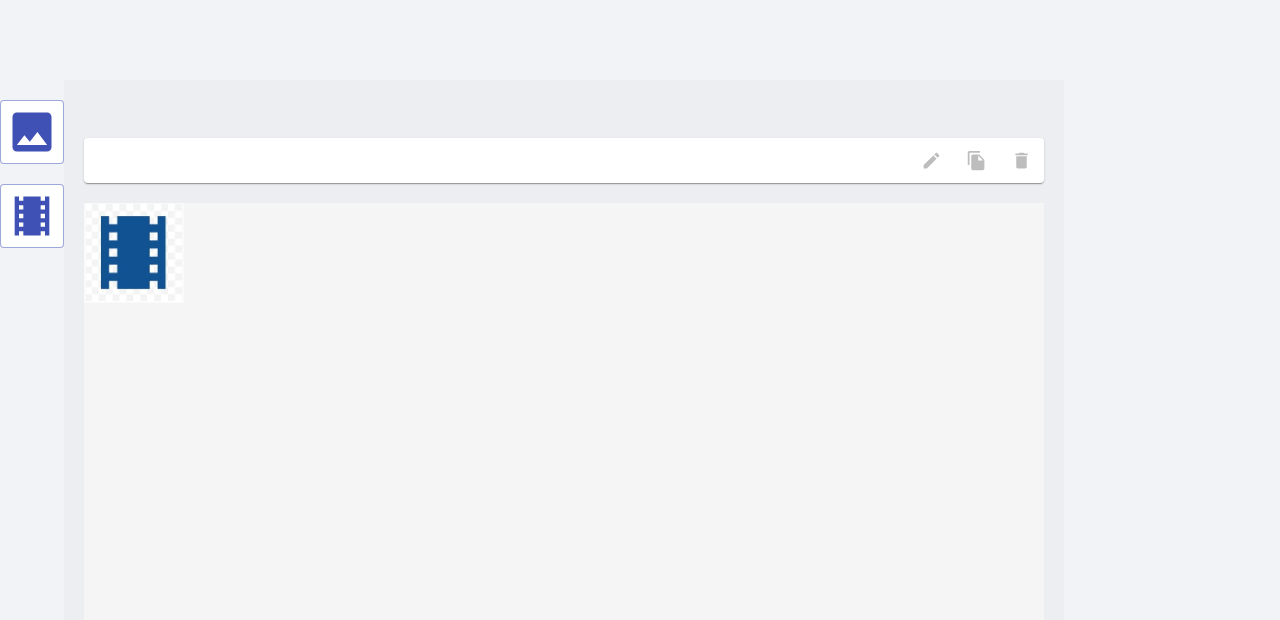
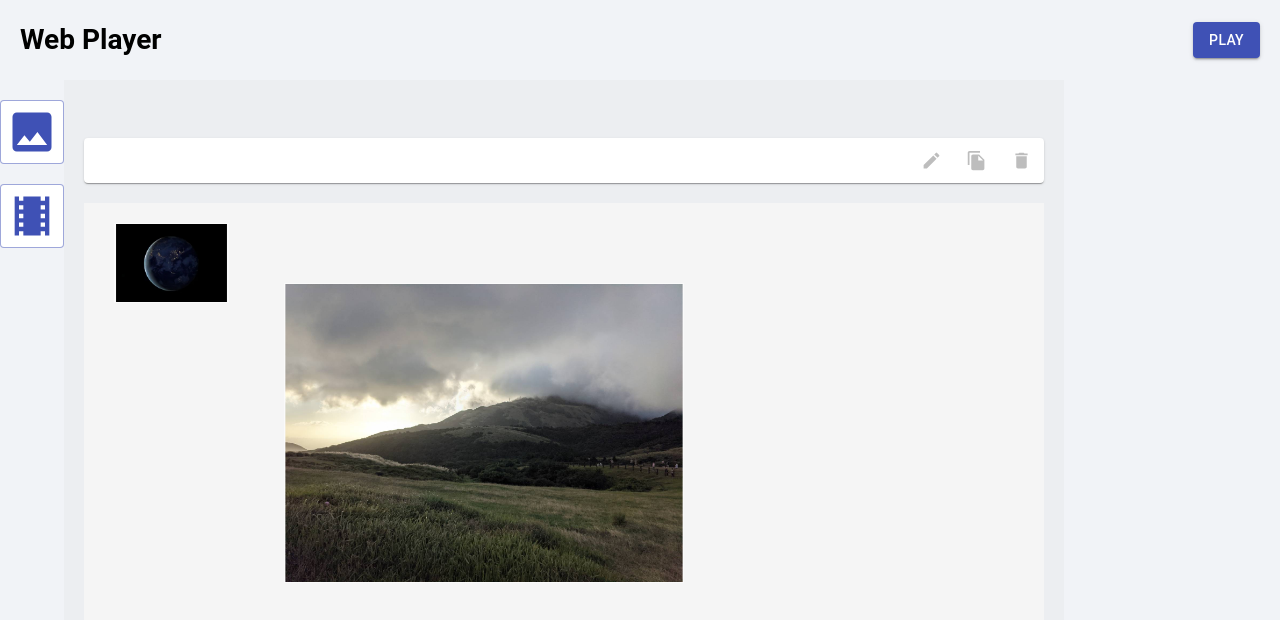
Before and after one commit to MuJungHo/web-signage, a React app: page / in a window 1280 px wide. Shown: the top 620 px of the page. Built offline with nearby package versions, Linux system fonts and the light colour scheme.

Commit message:
播放畫面

```diff
--- a/src/Editor.js
+++ b/src/Editor.js
@@ -9,15 +9,25 @@ import moment from 'moment'
 export default () => {
   const [layers, setLayers] = React.useState([{
     id: 1,
-    width: 100,
-    height: 100,
-    top: 0,
-    left: 0,
+    width: 115,
+    height: 80,
+    top: 20,
+    left: 30,
     data: {
       type: 'video',
-      id: 0
+      id: 1
     }
-  }
+  },{
+    id: 2,
+    width: 400,
+    height: 300,
+    top: 80,
+    left: 200,
+    data: {
+      type: 'image',
+      id: 1
+    }
+  },
   ])
   const [activeLayerID, setActiveLayerID] = React.useState()
   const handleAddLayer = type => {
@@ -41,7 +51,7 @@ export default () => {
       height: '100vh',
       backgroundColor: 'rgba(74,91,117,.1)'
     }}>
-      <Header />
+      <Header layers={layers}/>
       <div style={{
         width: '100%',
         display: 'flex',
--- a/src/components/Header.js
+++ b/src/components/Header.js
@@ -1,10 +1,22 @@
 import React from 'react'
-export default () => {
+import {
+  Button,
+} from '@material-ui/core'
+import Player from './Player'
+export default ({ layers }) => {
+  const [isDialogOpen, setDialogOpen] = React.useState(false)
   return (
     <div style={{
       height: 80,
-      backgroundColor: '#f1f3f7'
+      backgroundColor: '#f1f3f7',
+      display: 'flex',
+      alignItems: 'center',
+      padding: '0 20px'
     }}>
+      <h1>Web Player</h1>
+      <div style={{ flex: 1 }}></div>
+      <Button variant="contained" color="primary" onClick={() => setDialogOpen(true)}>Play</Button>
+      <Player isDialogOpen={isDialogOpen} setDialogOpen={setDialogOpen} layers={layers} />
     </div>
   )
 }
--- /dev/null
+++ b/src/components/Player.js
@@ -0,0 +1,61 @@
+import React from 'react'
+import {
+  Dialog,
+  IconButton
+} from '@material-ui/core'
+import CloseIcon from '@material-ui/icons/Close';
+const VideoLayer = ({ layer }) => {
+  const zoom = window.innerWidth / 960
+  return (
+    <video width={layer.width * zoom} height={layer.height * zoom} autoPlay>
+      <source src={`./assets/videos/${layer.data.id}.mp4`} type="video/mp4" />
+    </video>
+  )
+}
+const ImageLayer = ({ layer }) => {
+  const zoom = window.innerWidth / 960
+  return (
+    <img
+      src={`./assets/images/${layer.data.id}.jpg`}
+      style={{
+        width: layer.width * zoom,
+        height: layer.height * zoom,
+      }}
+    />
+  )
+}
+const Layer = ({ layer }) => {
+  const zoom = window.innerWidth / 960
+  return (
+    <div style={{
+      position: 'absolute',
+      width: layer.width * zoom,
+      height: layer.height * zoom,
+      top: layer.top * zoom,
+      left: layer.left * zoom,
+    }}>
+      {{
+        'image': <ImageLayer layer={layer} />,
+        'video': <VideoLayer layer={layer} />,
+      }[layer.data.type]}
+    </div>
+  )
+}
+export default ({ isDialogOpen, setDialogOpen, layers }) => {
+  return (
+    <Dialog
+      open={isDialogOpen}
+      onClose={() => setDialogOpen(false)}
+      fullScreen
+    >
+      <div style={{ width: '100%', height: '100%', position: 'relative' }}>
+        {
+          layers.map(layer => <Layer key={layer.id} layer={layer} />)
+        }
+        <IconButton onClick={() => setDialogOpen(false)} >
+          <CloseIcon />
+        </IconButton>
+      </div>
+    </Dialog>
+  )
+}
```
